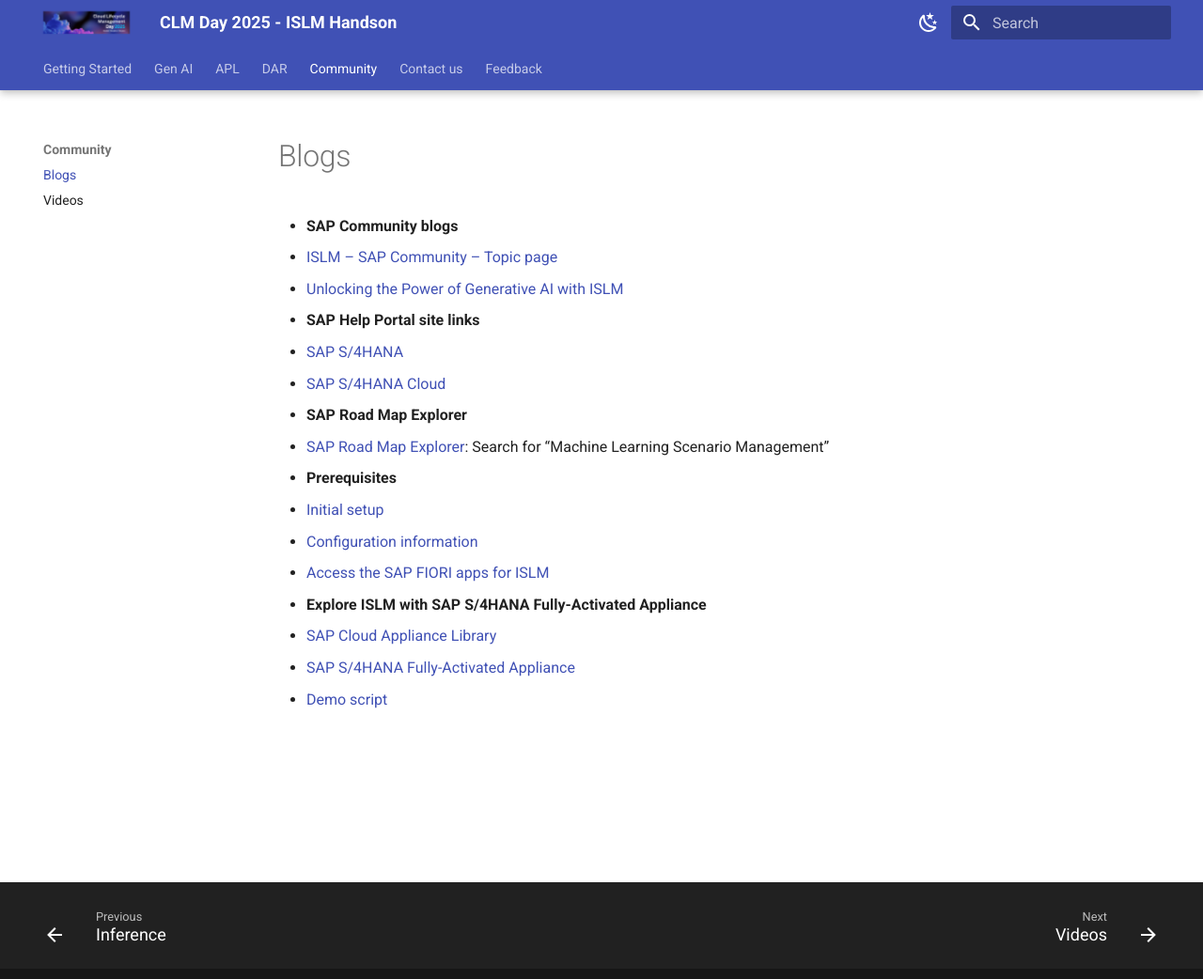
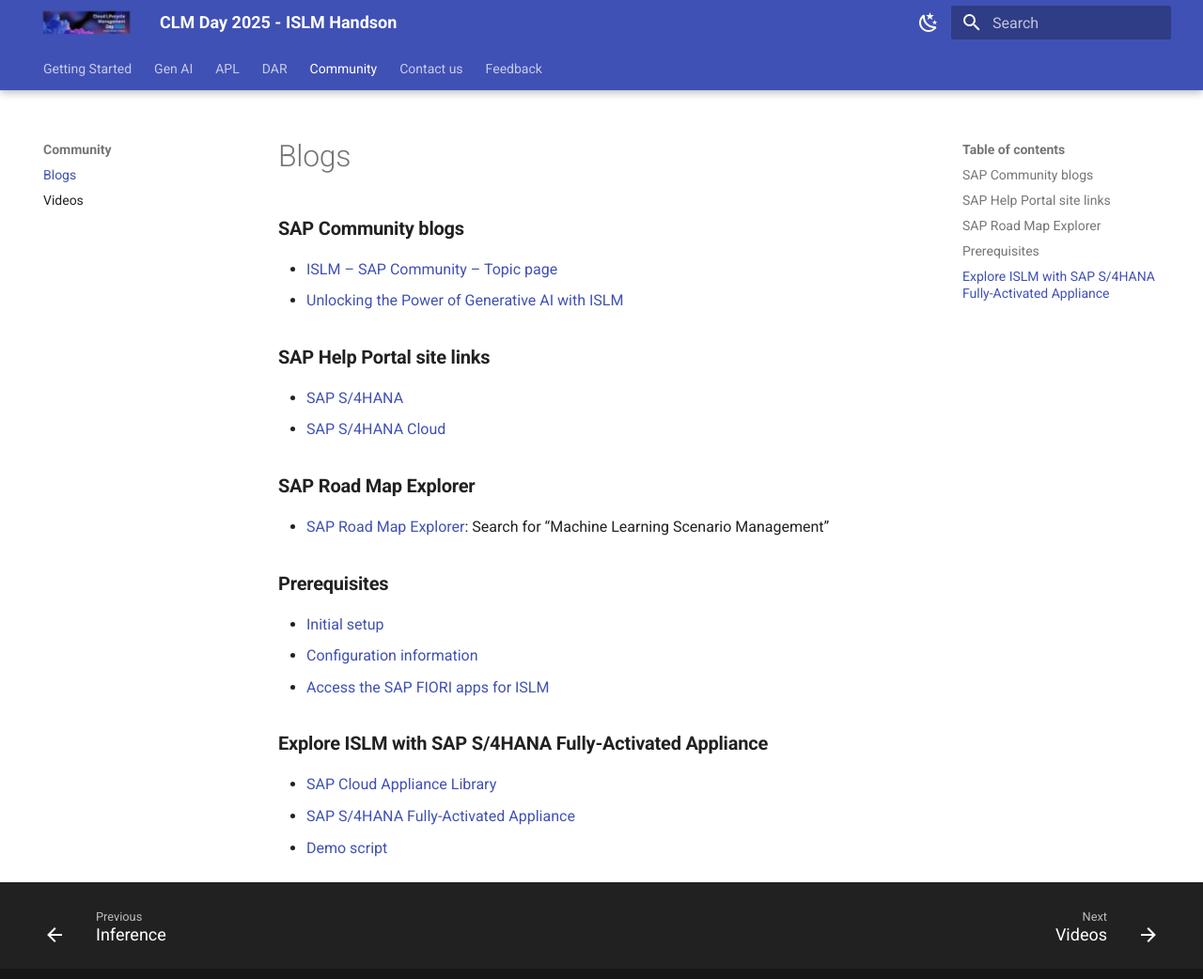
Before and after one commit to SAP-CLM-SL/ISLM, an MkDocs documentation site: the page built from docs/community/readme.md, in a window 1280 px wide and 1055 px high. Shown: the top 1042 px of the window at 94% size. Built offline with MkDocs 1.6.1 and Material for MkDocs 9.7.7, drawn with Linux system fonts in a browser that asks for light colours; some of the changed lines change nothing that is shown.

Commit message:
Formatting change

```diff
--- a/docs/community/readme.md
+++ b/docs/community/readme.md
@@ -1,27 +1,27 @@
 # Blogs
 
-- **SAP Community blogs**
-  1. [ISLM – SAP Community – Topic page](https://pages.community.sap.com/topics/intelligent-scenario-lifecycle-management-s4hana)
-  2. [Unlocking the Power of Generative AI with ISLM](https://community.sap.com/t5/technology-blog-posts-by-sap/unlocking-the-power-of-generative-ai-with-intelligent-scenario-lifecycle/ba-p/14040565)
+### **SAP Community blogs**
+- [ISLM – SAP Community – Topic page](https://pages.community.sap.com/topics/intelligent-scenario-lifecycle-management-s4hana)
+- [Unlocking the Power of Generative AI with ISLM](https://community.sap.com/t5/technology-blog-posts-by-sap/unlocking-the-power-of-generative-ai-with-intelligent-scenario-lifecycle/ba-p/14040565)
 <br/>
 
-- **SAP Help Portal site links**
-  1. [SAP S/4HANA](https://help.sap.com/docs/SAP_S4HANA_ON-PREMISE/8308e6d301d54584a33cd04a9861bc52/436151b128614f0e84024015136043d3.html?version=2022.002&locale=en-US)
-  2. [SAP S/4HANA Cloud](https://help.sap.com/docs/SAP_S4HANA_CLOUD/a630d57fc5004c6383e7a81efee7a8bb/3fa32d7a1e21465f8d9696f6b8cb6ee9.html?version=2508.500)
+### **SAP Help Portal site links**
+- [SAP S/4HANA](https://help.sap.com/docs/SAP_S4HANA_ON-PREMISE/8308e6d301d54584a33cd04a9861bc52/436151b128614f0e84024015136043d3.html?version=2022.002&locale=en-US)
+- [SAP S/4HANA Cloud](https://help.sap.com/docs/SAP_S4HANA_CLOUD/a630d57fc5004c6383e7a81efee7a8bb/3fa32d7a1e21465f8d9696f6b8cb6ee9.html?version=2508.500)
 <br/>
 
-- **SAP Road Map Explorer**
-  1. [SAP Road Map Explorer](https://roadmaps.sap.com/): Search for “Machine Learning Scenario Management”
+### **SAP Road Map Explorer**
+- [SAP Road Map Explorer](https://roadmaps.sap.com/): Search for “Machine Learning Scenario Management”
 <br/>
 
-- **Prerequisites**
-  1. [Initial setup](https://help.sap.com/docs/SAP_S4HANA_ON-PREMISE/8308e6d301d54584a33cd04a9861bc52/e391271f18924d618fecf8360ff6fdb2.html?version=2023.003)
-  2. [Configuration information](https://help.sap.com/docs/SAP_S4HANA_ON-PREMISE/8308e6d301d54584a33cd04a9861bc52/48fb333cc76949fcba39308014a68e23.html?version=2023.003)
-  3. [Access the SAP FIORI apps for ISLM](https://help.sap.com/docs/SAP_S4HANA_ON-PREMISE/8308e6d301d54584a33cd04a9861bc52/ceba15dc8f184ee8b5ca468720348390.html?version=2023.003)
+### **Prerequisites**
+- [Initial setup](https://help.sap.com/docs/SAP_S4HANA_ON-PREMISE/8308e6d301d54584a33cd04a9861bc52/e391271f18924d618fecf8360ff6fdb2.html?version=2023.003)
+- [Configuration information](https://help.sap.com/docs/SAP_S4HANA_ON-PREMISE/8308e6d301d54584a33cd04a9861bc52/48fb333cc76949fcba39308014a68e23.html?version=2023.003)
+- [Access the SAP FIORI apps for ISLM](https://help.sap.com/docs/SAP_S4HANA_ON-PREMISE/8308e6d301d54584a33cd04a9861bc52/ceba15dc8f184ee8b5ca468720348390.html?version=2023.003)
 <br/>
 
-- **Explore ISLM with SAP S/4HANA Fully-Activated Appliance**
-  1. [SAP Cloud Appliance Library](https://cal.sap.com/catalog#/applianceTemplates)
-  2. [SAP S/4HANA Fully-Activated Appliance](https://community.sap.com/t5/enterprise-resource-planning-blog-posts-by-sap/sap-s-4hana-fully-activated-appliance-create-your-sap-s-4hana-system-in-a/ba-p/13365960)
-  3. [Demo script](https://www.sap.com/documents/2022/12/805bdaf3-547e-0010-bca6-c68f7e60039b.html)
+### **Explore ISLM with SAP S/4HANA Fully-Activated Appliance**
+- [SAP Cloud Appliance Library](https://cal.sap.com/catalog#/applianceTemplates)
+- [SAP S/4HANA Fully-Activated Appliance](https://community.sap.com/t5/enterprise-resource-planning-blog-posts-by-sap/sap-s-4hana-fully-activated-appliance-create-your-sap-s-4hana-system-in-a/ba-p/13365960)
+- [Demo script](https://www.sap.com/documents/2022/12/805bdaf3-547e-0010-bca6-c68f7e60039b.html)
 <br/>
```
